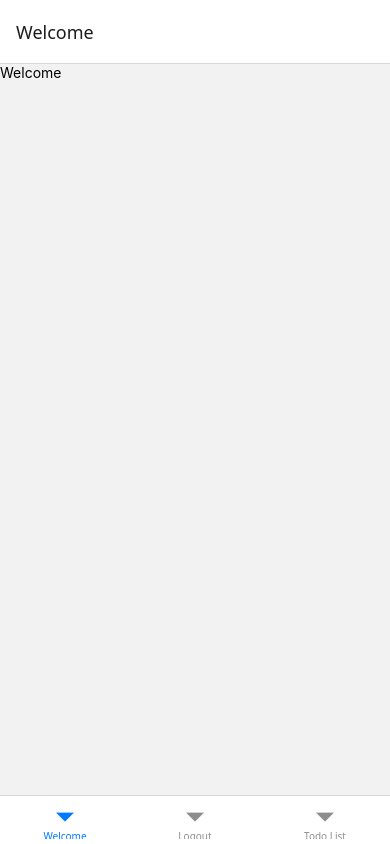
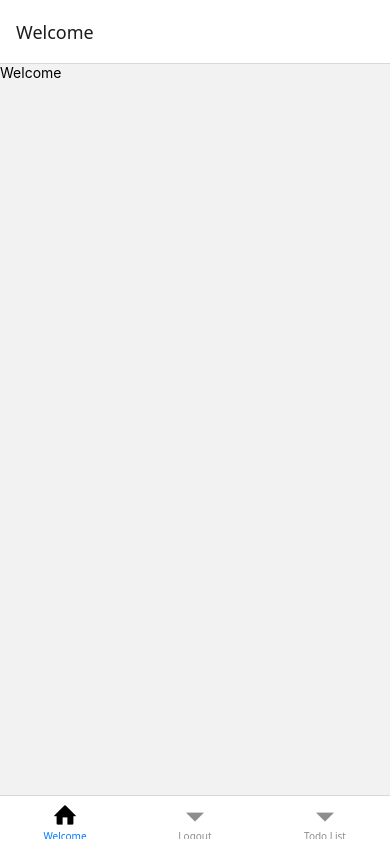
Before and after one commit to athuljain/react-native-todo, a React Native app: screen /Home in a window 390 px wide. Built offline with nearby package versions, Linux system fonts and the light colour scheme.

Commit message:
add bottom tab expo icons

```diff
--- a/Screens/Home.jsx
+++ b/Screens/Home.jsx
@@ -4,12 +4,17 @@ import { View } from "react-native"
 import Welcome from "./Welcome"
 import Logout from "./Logout"
 import TodoList from "./Todo/TodoList"
+import Entypo from '@expo/vector-icons/Entypo';
 
 const Home=()=>{
     const Tab=createBottomTabNavigator()
     return(
        <Tab.Navigator>
-        <Tab.Screen name="Welcome" component={Welcome}/>
+        <Tab.Screen name="Welcome" component={Welcome}
+        options={{
+            tabBarIcon:()=><Entypo name="home" size={24} color="black" />
+        }}
+        />
         <Tab.Screen name="Logout" component={Logout}/>
         <Tab.Screen name="Todo List" component={TodoList}/>
        </Tab.Navigator>
```
